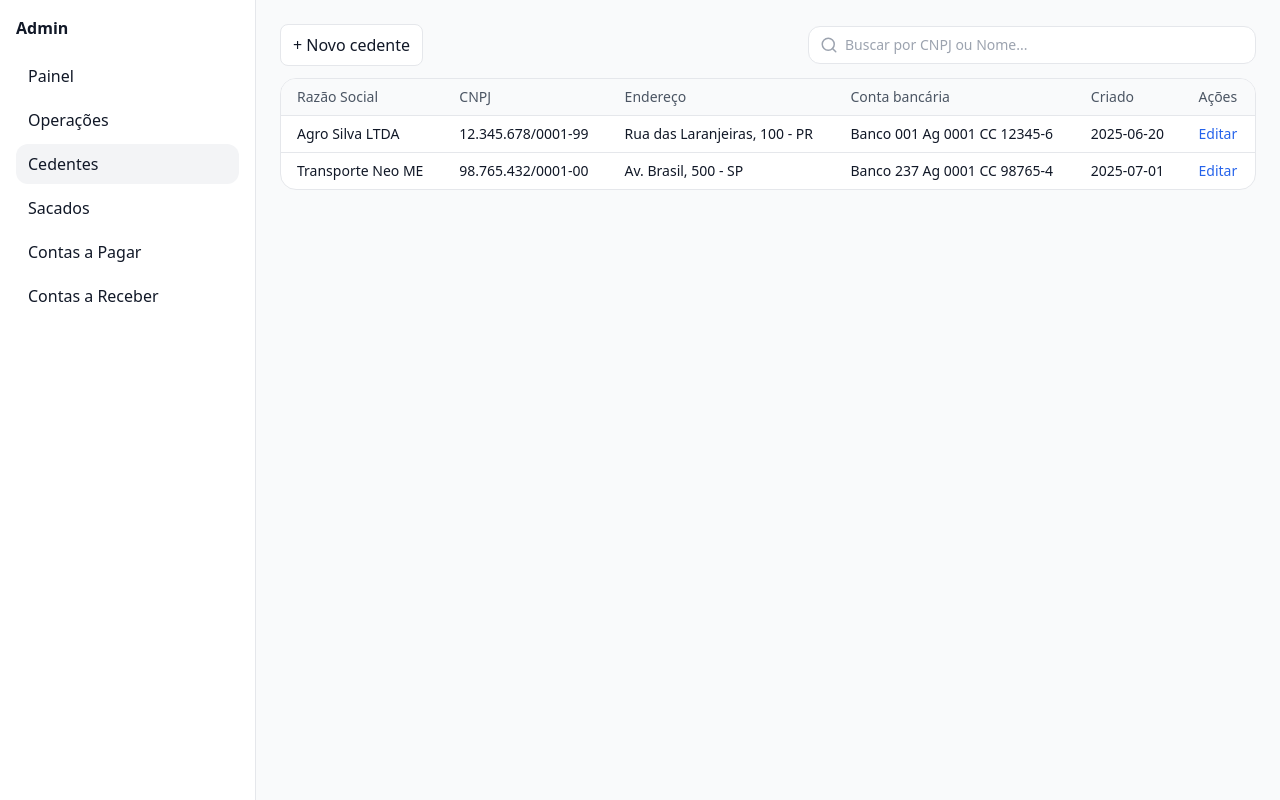
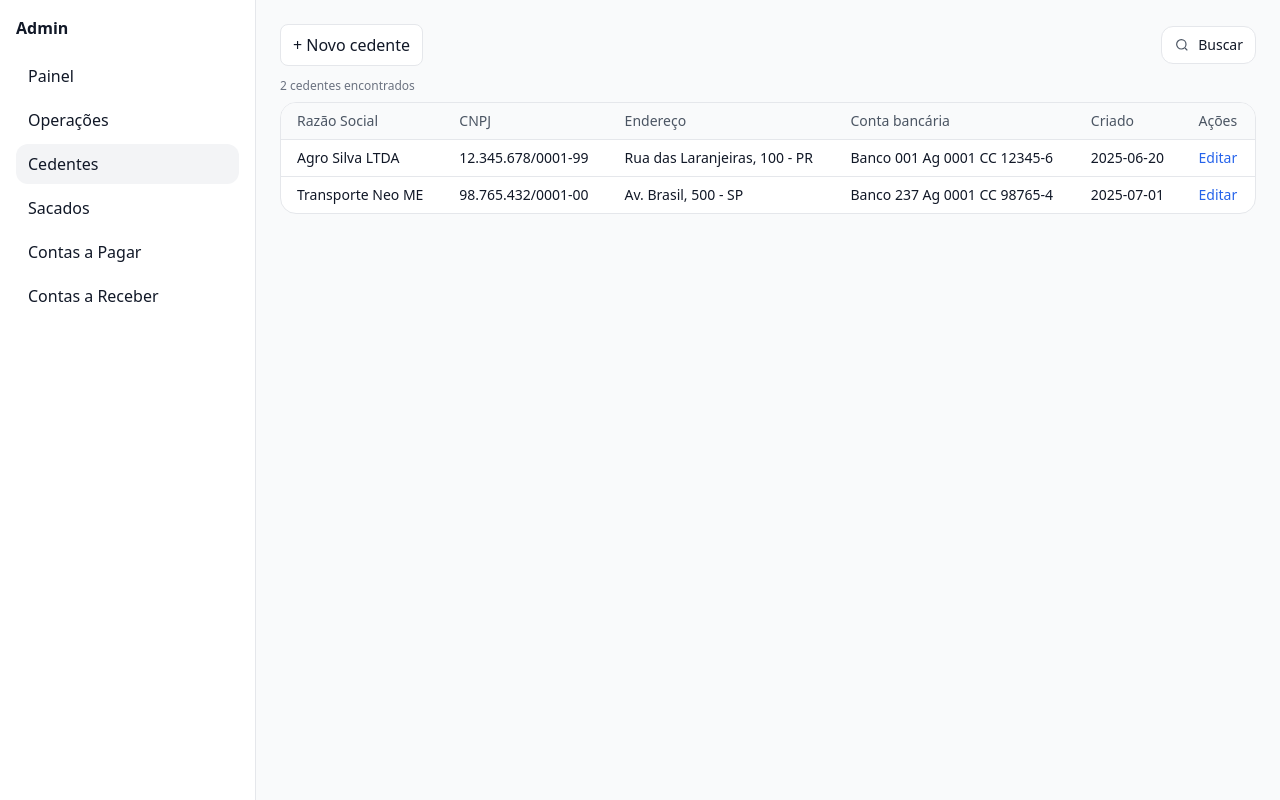
Before and after one commit to Diamank/adminv11, a Next.js app: page /cedentes in a window 1280 px wide. Built offline with nearby package versions, Linux system fonts and the light colour scheme.

Commit message:
Update index.tsx

```diff
--- a/src/pages/cedentes/index.tsx
+++ b/src/pages/cedentes/index.tsx
@@ -1,23 +1,38 @@
-import { useMemo, useState } from 'react'
+import { useEffect, useMemo, useRef, useState } from 'react'
 import AdminLayout from '@/components/AdminLayout'
 import Table from '@/components/Table'
 import { cedentesMock } from '@/mocks/cedentes'
 import Link from 'next/link'
-import { Search } from 'lucide-react'
 
-function normalize(str: string) {
+function normalize(str: string = '') {
   return str
     .normalize('NFD')
     .replace(/[\u0300-\u036f]/g, '')
     .toLowerCase()
 }
+function onlyDigits(str: string = '') {
+  return str.replace(/\D/g, '')
+}
 
-function onlyDigits(str: string) {
-  return str.replace(/\D/g, '')
+// Lupa SVG inline (sem libs)
+function SearchIcon(props: React.SVGProps<SVGSVGElement>) {
+  return (
+    <svg viewBox="0 0 24 24" fill="none" stroke="currentColor" strokeWidth="1.8" {...props}>
+      <circle cx="11" cy="11" r="7" />
+      <path d="M20 20l-3.5-3.5" />
+    </svg>
+  )
 }
 
 export default function Cedentes() {
   const [query, setQuery] = useState('')
+  const [showSearch, setShowSearch] = useState(false)
+  const inputRef = useRef<HTMLInputElement>(null)
+
+  // foca no input quando abre
+  useEffect(() => {
+    if (showSearch) inputRef.current?.focus()
+  }, [showSearch])
 
   const data = useMemo(() => {
     const q = query.trim()
@@ -26,23 +41,20 @@ export default function Cedentes() {
     const hasNumber = /\d/.test(q)
 
     return cedentesMock.filter((c) => {
-      // tente com c.razao ou c.nome (depende do seu mock)
-      const name = c.razao || c.nome
+      const name = c.razao || (c as any).nome || '' // cobre ambos formatos
       const nameMatch = normalize(name).includes(normalize(q))
-
       const cnpjMatch = onlyDigits(c.cnpj).includes(onlyDigits(q))
-
       return hasNumber ? cnpjMatch || nameMatch : nameMatch
     })
   }, [query])
 
   const headers = ['Razão Social', 'CNPJ', 'Endereço', 'Conta bancária', 'Criado', 'Ações']
   const rows = data.map((c) => [
-    c.razao || c.nome,
+    c.razao || (c as any).nome || '—',
     c.cnpj,
-    c.endereco,
-    c.contaBancaria,
-    c.criadoEm,
+    c.endereco || '—',
+    c.contaBancaria || '—',
+    c.criadoEm || '—',
     <Link key={c.id} className="text-blue-600" href={`/cedentes/novo?edit=${c.id}`}>
       Editar
     </Link>,
@@ -56,17 +68,28 @@ export default function Cedentes() {
             + Novo cedente
           </Link>
 
-          <div className="relative w-full max-w-md">
-            {/* Ícone lupa à esquerda */}
-            <Search className="absolute left-3 top-1/2 -translate-y-1/2 text-gray-400" size={18} />
-
+          {/* Botão de lupa -> expande input */}
+          <div className="flex items-center gap-2">
+            {!showSearch ? (
+              <button
+                type="button"
+                onClick={() => setShowSearch(true)}
+                className="inline-flex items-center gap-2 rounded-xl border bg-white px-3 py-2 text-sm hover:bg-gray-50"
+                title="Buscar cedente"
+              >
+                <SearchIcon className="h-4 w-4 text-gray-600" />
+                Buscar
+              </button>
+            ) : (
+              <div className="relative w-[min(100%,26rem)]">
+                <SearchIcon className="absolute left-3 top-1/2 -translate-y-1/2 h-4 w-4 text-gray-400" />
                 <input
+                  ref={inputRef}
                   value={query}
                   onChange={(e) => setQuery(e.target.value)}
                   placeholder="Buscar por CNPJ ou Nome..."
                   className="w-full rounded-xl border bg-white pl-9 pr-9 py-2 text-sm outline-none focus:ring-2 focus:ring-gray-200"
                 />
-
                 {query && (
                   <button
                     type="button"
@@ -78,6 +101,13 @@ export default function Cedentes() {
                   </button>
                 )}
               </div>
+            )}
+          </div>
+        </div>
+
+        {/* contador de resultados */}
+        <div className="text-xs text-gray-500 mb-2">
+          {data.length} {data.length === 1 ? 'cedente' : 'cedentes'} encontrados
         </div>
 
         <Table
```
Lines whose indentation alone changed are shown as unchanged.
